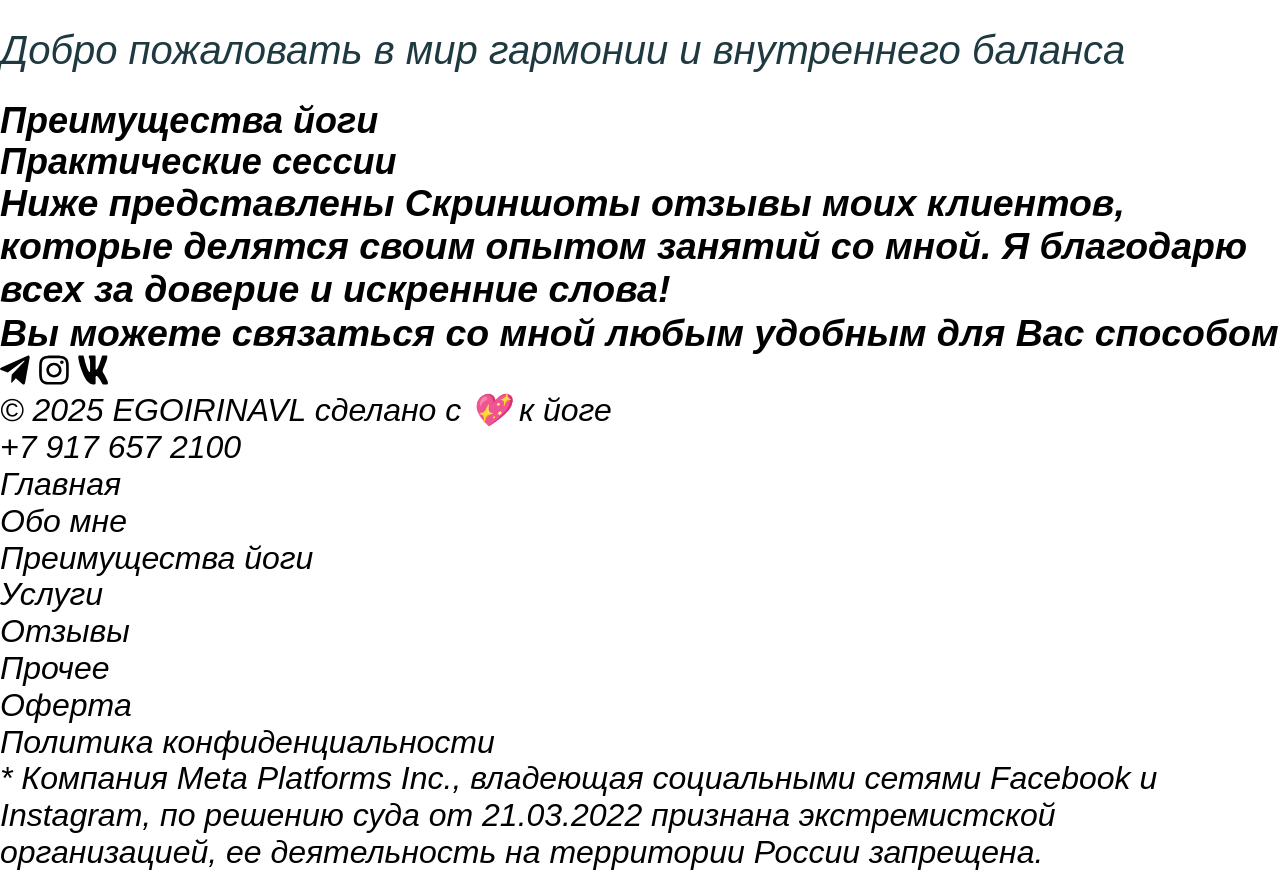
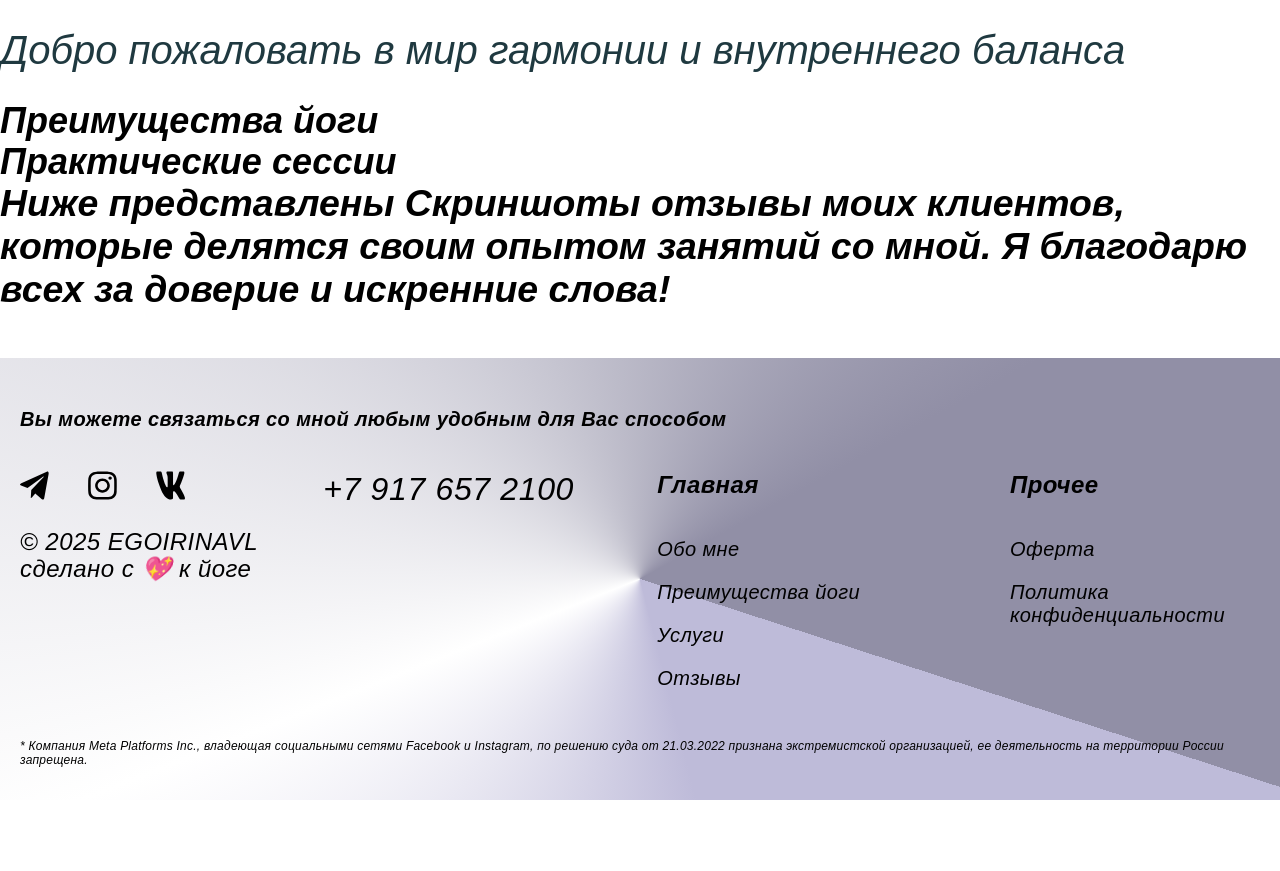
Before and after one commit to nastyshaclifford/hatha-yoga-master-site, a website: page index.html in a window 1280 px wide. After the commit the page ends 800 px from the top, so only its background shows below. Drawn offline with nearby package versions, Linux system fonts and the light colour scheme; files that its build step writes are made by us from their sources; files whose address does not match are found by name.

Commit message:
feat(footer): styled and placed elements inside the footer + attached it to the bottom of the page

```diff
--- a/assets/sass/_templates.scss
+++ b/assets/sass/_templates.scss
@@ -25,6 +25,17 @@ body {
   font-weight: $font-weight;
   font-size: $font-size;
   color: $black;
+}
+
+#app {
+  display: flex;
+  flex-direction: column;
+  min-height: 100vh;
+}
+
+.main {
+  // контент занимает всё доступное пространство
+  flex: 1 0 auto;
 }
 
 ul {
--- a/assets/sass/components/_footer.scss
+++ b/assets/sass/components/_footer.scss
@@ -0,0 +1,100 @@
+@use "../templates" as *;
+@use "../vars" as *;
+
+
+.footer {
+  background: $background-gradient;
+  padding: 50px 0 32px;
+  margin-top: auto;
+
+  .footer__container {
+    @extend %container;
+  }
+
+  .footer__subtitle {
+    font-size: 1.25rem; // 20px;
+    letter-spacing: 0.02em;
+
+    padding-bottom: 40px;
+  }
+
+  .footer__wrapper {
+    display: flex;
+    justify-content: space-between;
+    margin-bottom: 50px;
+  }
+
+  .footer__contacts {
+    &-socials {
+      display: inline-block;
+      transition: transform 0.3s ease;
+
+      &:hover {
+        transform: translateY(-3px);
+      }
+
+      .footer__contacts-socials__icon {
+        width: 29px;
+        height: 29px;
+
+        margin-right: 30px;
+      }
+    }
+
+  }
+
+  .footer__policies {
+    max-width: 250px;
+
+    font-size: 1.5rem; // 24px;
+    letter-spacing: 0.02em;
+    margin-top: 20px;
+  }
+
+  .footer__phone {
+    letter-spacing: 0.02em;
+    margin-right: 30px;
+
+    &:hover {
+      color: $page-title-color;
+    }
+  }
+
+  .footerbar {
+    display: flex;
+    justify-content: space-around;
+    gap: 150px;
+
+    .footerbar__items {
+      font-size: 1.25rem; // 20px;
+      letter-spacing: 0.02em;
+
+      max-width: 250px;
+    }
+
+    .footerbar__item+.footerbar__item {
+      padding-top: 20px;
+    }
+
+    .footerbar__title {
+      font-size: 1.5rem; // 24px;
+      font-weight: 700;
+
+      padding-bottom: 20px;
+    }
+
+    .footerbar__link {
+      font-size: 1.25rem; // 20px;
+      letter-spacing: 0.02em;
+
+      &:hover {
+        color: $page-title-color;
+      }
+    }
+  }
+
+  .footnote {
+    font-size: 0.75rem; // 12px
+    letter-spacing: 0.02em;
+  }
+}
--- a/index.html
+++ b/index.html
@@ -49,7 +49,7 @@
       </main>
       <!-- Подвал сайта - Ксюша -->
       <footer class="footer">
-        <div class="container">
+        <div class="footer__container">
           <h3 class="footer__subtitle">
             Вы можете связаться со мной любым удобным для Вас способом
           </h3>
@@ -114,7 +114,7 @@
                 </li>
               </ul>
 
-              <ul class="footerbar__items">
+              <ul class="footerbar__items padding">
                 <li class="footerbar__item">
                   <p class="footerbar__title">Прочее</p>
                 </li>
```
